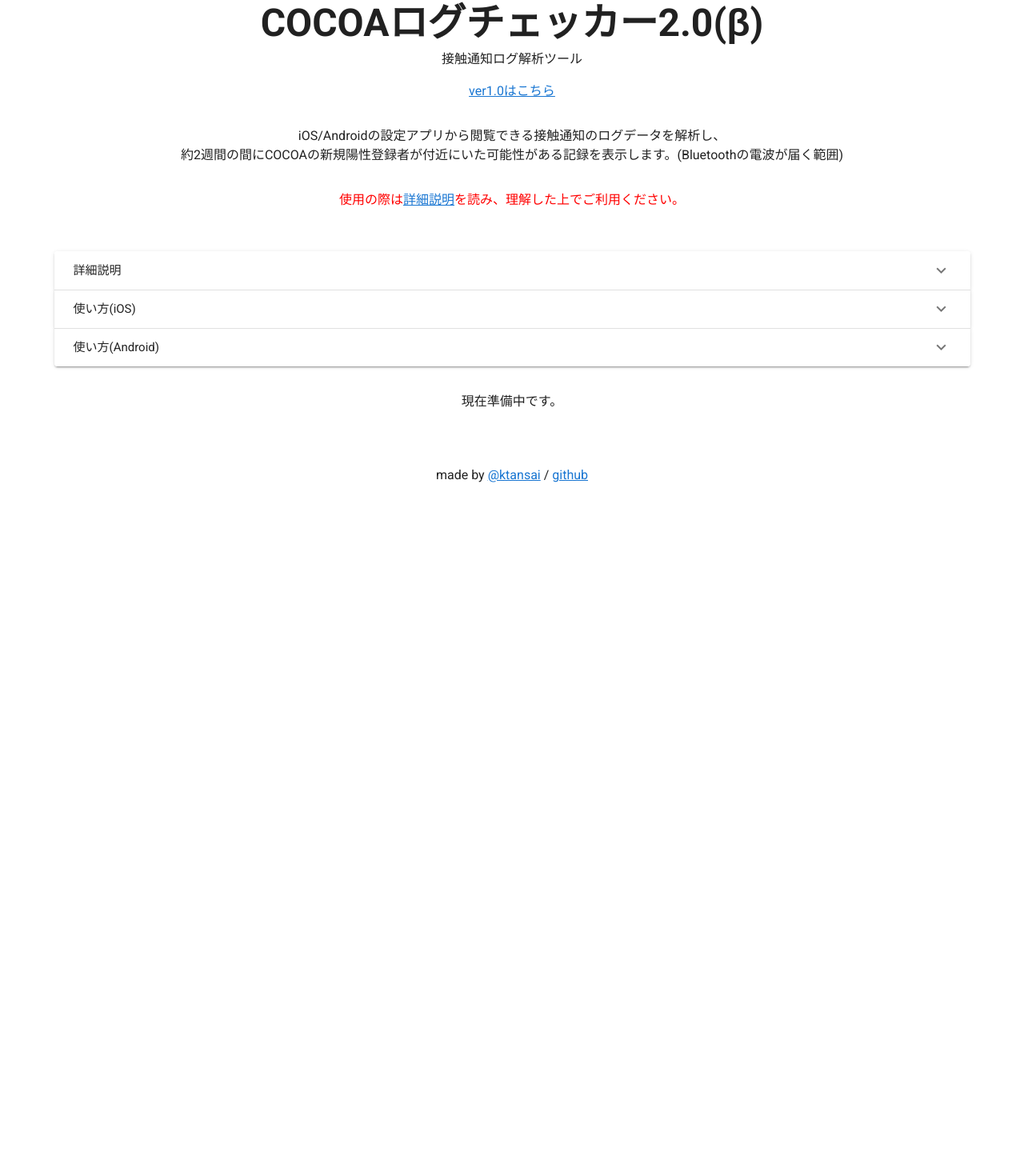
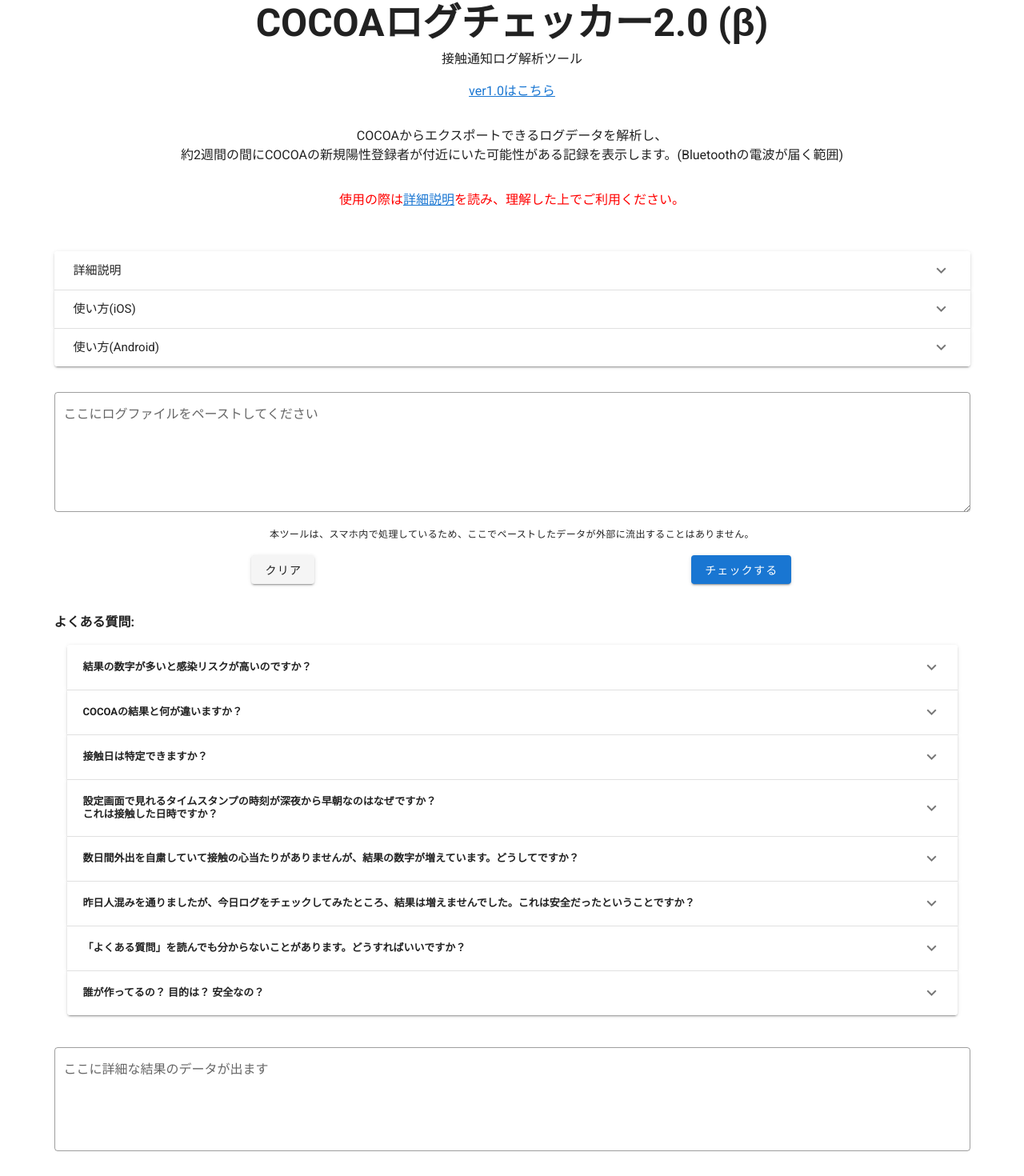
Before and after one commit to ktansai/COVID-19-ExposeChecker, a Vue app: page /#/beta in a window 1280 px wide. Shown: the part 112-1582 px from the top of the page at 80% size. Before the commit the page ends 800 px from the top, so only its background shows below. Built offline with nearby package versions, Linux system fonts and the light colour scheme.

Commit message:
update v2

```diff
--- a/src/components/ExposeCheckerV2.vue
+++ b/src/components/ExposeCheckerV2.vue
@@ -3,7 +3,7 @@
       <v-row class="mt-8 justify-center" >
         <div>
         <h1 class="display-2 font-weight-bold my-2">
-          <span class="d-inline-block">COCOAログ</span><span class="d-inline-block">チェッカー2.0(β)</span>
+          <span class="d-inline-block">COCOAログ</span><span class="d-inline-block">チェッカー2.0 (β)</span>
         </h1>
         <p>接触通知ログ解析ツール</p>
 
@@ -13,8 +13,7 @@
       <v-row class="justify-center">
         <div>
         <p class="my-8 mx-2">
-          <span class="d-inline-block">iOS/Androidの設定アプリから閲覧できる</span>
-          <span class="d-inline-block">接触通知のログデータを解析し、</span>
+          <span class="d-inline-block">COCOAからエクスポートできるログデータを解析し、</span>
           <span class="d-inline-block">約2週間の間にCOCOAの新規陽性登録者が付近にいた可能性がある記録を表示します。(Bluetoothの電波が届く範囲)</span>
         </p>
         <p class="my-8 mx-2" style="color:red;" id="beforeUseNote">
@@ -29,36 +28,93 @@
         <v-expansion-panels accordion multiple v-model="panel" >
               <v-expansion-panel id="notes" >
                 <v-expansion-panel-header>詳細説明</v-expansion-panel-header>
-                <v-expansion-panel-content >
-                  現在準備中です。
+                <v-expansion-panel-content class="text-left">
+                  <ul>
+                    <li>新型コロナウイルス接触確認アプリ(COCOA)からエクスポートできるログデータの中で、COCOAの新規陽性登録者の端末の近くにいた記録があるかを確認するツールです。</li><br>
+                    <li>クライアントサイドのJavaScriptで解析を行っているため、ここでペーストしたログデータが外部に送信されるようなことはありません。</li><br>
+                    <li>このログデータで分かることは、COCOAの新規陽性登録者が付近(Bluetoothの電波が届く範囲)にいたことのみで、必ずしも濃厚接触に該当する訳ではありません。</li><br>
+                    <li>BluetoothがOFFに設定されている間は、COCOAが接触検知を行うことができないためご注意ください(<a href="https://www.mhlw.go.jp/stf/seisakunitsuite/bunya/kenkou_iryou/covid19_qa_kanrenkigyou_00009.html#Q6-3" target="_blank">厚生労働省FAQ</a>より)</li><br>
+                    <li>本家COCOAのアプリで通知が来る条件は「1m以内かつ15分以上」ですが、本ツールはその基準よりも広い「OSが検知した新規陽性登録者との接触」のログすべてを対象としています。(<a href="https://www.mhlw.go.jp/stf/seisakunitsuite/bunya/kenkou_iryou/covid19_qa_kanrenkigyou_00009.html#Q4-7" target="_blank">厚生労働省FAQ</a>より)</li><br>
+                  </ul>
+                    <v-layout justify-center my-4 >
+                    <v-img width="80%" max-width="400px" src="@/assets/images/cocoa-difference.png"/>
+                    </v-layout>
+                  <ul>
+                    <li>本ツールの利用には、新型コロナウイルス接触確認アプリCOCOA(2.0.1以上)のインストールが必要です。COCOAに関しては、<a href="https://www.mhlw.go.jp/stf/seisakunitsuite/bunya/cocoa_00138.html" target="_blank">厚生労働省のHP</a>をご確認ください。</li><br>
+                    <li>本ツールは接触確認アプリの活用事例として厚生労働省HPに掲載いただいております。(<a href="https://www.mhlw.go.jp/stf/seisakunitsuite/bunya/cocoa_00138.html#:~:text=%E3%80%90COCOA%E3%83%AD%E3%82%B0%E3%83%81%E3%82%A7%E3%83%83%E3%82%AB%E3%83%BC%E3%80%91%E3%81%AE%E3%81%94%E5%88%A9%E7%94%A8%E3%81%AF%E3%81%93%E3%81%A1%E3%82%89%E3%81%8B%E3%82%89" target="_blank">厚生労働省のHP</a>)</li><br>
+                    <li>本ツールは無償で使用可能ですが、この解析ツールを用いて起きた問題などについて、製作者は一切の責任を負いかねます。自己責任でご使用ください。</li><br>
+                    <li>不具合報告、改善要望、間違いの指摘、PR、質問などは、<a href="https://github.com/ktansai/COVID-19-ExposeChecker" target="_blank">github</a>、<a href="https://twitter.com/ktansai" target="_blank">@ktansai</a>または、(<a href='mailto:cocoa.log.checker@gmail.com' target="_blank">cocoa.log.checker@gmail.com</a>)までご連絡ください。また、個人で開発しているため、全てに対応できるとは限りません。ご了承ください。</li><br>
+                    <li>COCOAログチェッカー2.0は現在beta版として提供しているため、説明が十分でなかったり、ログ解析に不具合がある場合があります。もし何か疑問点や不具合にお気づきの方はご連絡ください。</li><br>
+                    <li>COCOAログチェッカーは<a href="https://github.com/ktansai/COVID-19-ExposeChecker" target="_blank">github</a>上にソースコードを公開しており、多くの方に提案/指摘をいただきながら作成しています。ご協力いただいている全ての方に多大な感謝を申し上げます。</li>
+                  </ul>
                 </v-expansion-panel-content>
               </v-expansion-panel>
               <v-expansion-panel>
                 <v-expansion-panel-header>使い方(iOS)</v-expansion-panel-header>
                 <v-expansion-panel-content>
-                  現在準備中です。
+                  <p class="text-left">Step1. iOSの設定アプリから接触通知ログをコピーする</p>
+                  <v-img src="@/assets/images/instruction-cocoa2-ios-01.png"/>
+
+                  <br>
+                  <p class="text-left">Step2. 下記入力枠にペーストする</p>
+                  <v-img src="@/assets/images/instruction-ios-02.png"/>
                 </v-expansion-panel-content>
               </v-expansion-panel>
 
               <v-expansion-panel>
                 <v-expansion-panel-header>使い方(Android)</v-expansion-panel-header>
                 <v-expansion-panel-content>
-                  現在準備中です。
+                  <p class="text-left">
+                    Step1. COCOAアプリを開き、[<b>陽性登録者との接触結果を確認</b>]から、[<b>情報を保存</b>]をタップし、GoogleDriveまたはローカルに保存する<br>
+                  </p>
+
+
+                  <p class="text-left text-caption" >接触通知ログは、個人を特定することが難しい秘匿性の高いデータですが、スマホ外部に保存することに抵抗がある方は、ローカルに保存することをおすすめします。</p>
+                  <p style="color:red;">(COCOAアプリのスクリーンショットは後日追加します)</p>
+                  <!-- <v-img src="@/assets/images/instruction-android-01.png" /> -->
+                  <br>
+                  <p class="text-left">
+                    Step2.
+                    GoogleDriveアプリまたは、ローカルのファイルから保存したログデータを開き、
+                    [すべて選択]を押し、[コピー]を押す。<br>
+                  <v-img src="@/assets/images/instruction-android-02.png" />
+                  </p>
+                  <p class="text-left">Step3. 下記入力枠を選択し、[貼り付け]を押す。
+                    <br>
+                    <v-img src="@/assets/images/instruction-android-03.png" />
+                  </p>
                 </v-expansion-panel-content>
             </v-expansion-panel>
             </v-expansion-panels>
         </v-row>
 
-      <v-row class=" justify-center">
-            現在準備中です。
-            <!-- <v-textarea
+      <v-row >
+
+            <v-textarea
               v-model=exposeJsonText
               outlined
               label="ここにログファイルをペーストしてください">
-            </v-textarea> -->
+            </v-textarea>
       </v-row>
-      <br>
-
+      <p class="text-caption">
+        <span class="d-inline-block">本ツールは、スマホ内で処理しているため、</span>
+        <span class="d-inline-block">ここでペーストしたデータが外部に流出することはありません。</span>
+      </p>
+      <v-row class="mb-5 justify-center">
+        <v-col cols="6">
+          <v-btn
+                v-on:click="clearJson">
+          クリア
+          </v-btn>
+        </v-col>
+        <v-col cols="6">
+        <v-btn
+              color="primary"
+              v-on:click="checkJson">
+        チェックする
+        </v-btn>
+        </v-col>
+      </v-row>
       <v-row class="mt-6 mb-6">
         <div v-if="resultText.length > 0">
             <p class="my-5 text-left">
@@ -79,6 +135,7 @@
                 </span>
             </p>
         </div>
+        <FAQ id="FAQ"/>
       </v-row>
 
       <v-row class="justify-center mt-16" v-if="resultText.length > 0" >
@@ -129,6 +186,21 @@
         </div>
       </v-row>
 
+      <v-row>
+            <v-textarea
+              outlined
+              auto-grow
+              readonly
+              label="ここに詳細な結果のデータが出ます"
+              v-bind:value=resultJsonText
+              class="my-4">
+            </v-textarea>
+      </v-row>
+      <v-col
+        cols="12"
+        class="my-8"
+      >
+      </v-col>
       <v-row class="mt-8 justify-center">
         <p>made by <a href="https://twitter.com/ktansai">@ktansai</a> / <a href="https://github.com/ktansai/COVID-19-ExposeChecker" target="_blank">github</a></p>
       </v-row>
@@ -138,6 +210,7 @@
 </template>
 
 <script>
+  import FAQ from './FAQ';
 
   function createExposureStatistics(exposureWindows){
     let exposureWindowDict = {}
@@ -165,6 +238,8 @@
   export default {
     name: 'ExposureCheckerV2',
     components: {
+      FAQ,
+      // COCOA2Dialog,
     },
     methods:{
       checkJson: function(){
```
